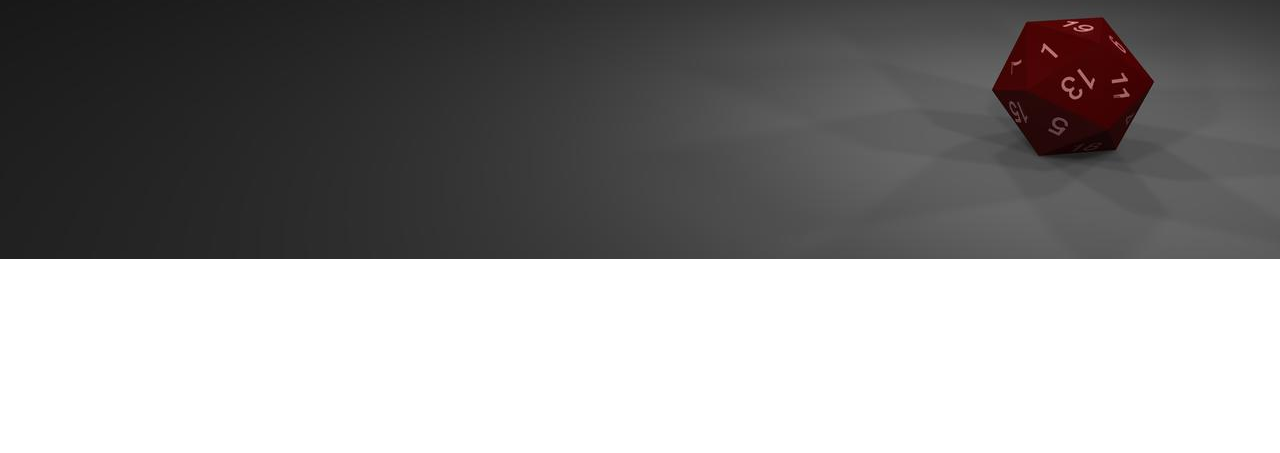
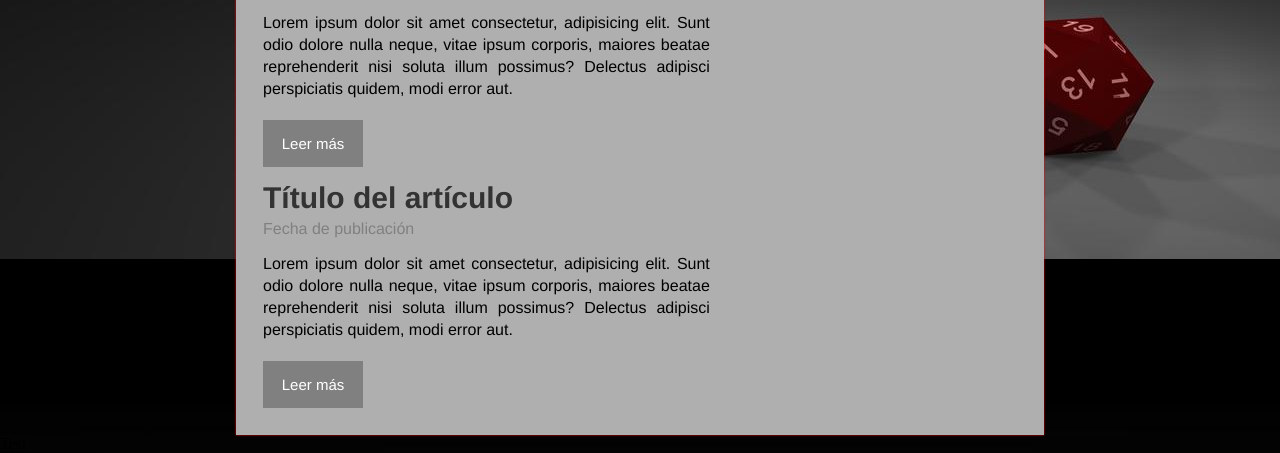
Before and after one commit to KageHitokiri/proyectoTiraIniciativa, a plain HTML site: page index.html in a window 1280 px wide. Shown: the part 541-994 px from the top of the page. Before the commit the page ends 800 px from the top, so only its background shows below. Drawn offline with Linux system fonts and the light colour scheme.

Commit message:
Maquetación de artículos v1.0

```diff
--- a/css/style.css
+++ b/css/style.css
@@ -48,7 +48,7 @@ body{
 #navMenu ul li{
     display:inline-block;
     height: 46px;
-    transition: all 300ms;
+    transition: all 1500ms;
 }
 
 #navMenu ul li:hover{
@@ -59,10 +59,47 @@ body{
     display:block;
     color: white;
     text-decoration: none;
-    padding: 0px 30px;
+    padding-left: 30px;
+    padding-right: 30px;
     border-right: 1px solid red;
 }
+#posts{
+
+    width: 60%;
+    float: left;
+    font-family: Helvetica, Arial, sans-serif;
+}
 /*Clases*/
+.post{
+    padding: 7px;
+}
+.post h3{
+    font-size: 30px;
+    color: #333;
+}
+.post .article__date{
+    display:block;
+    color: gray;
+    margin-top: 5px;
+}
+.post p{
+    margin-top: 15px;
+    margin-bottom: 20px;
+    line-height: 22px;
+    text-align: justify;
+}
+.readMoreButton{
+    display: block;
+    float: auto;
+    font-size: 15px;
+    text-align: center;
+    width: 70px;
+    padding: 15px;
+    background: #808080;
+    color: white;
+    text-decoration: none;
+    margin-top: 10px;
+}
 .clearDiv{
     float:none;
     clear:both;
--- a/index.html
+++ b/index.html
@@ -34,13 +34,36 @@
                 <div id="posts">
                     <article class="post">
                         <h3>Título del artículo</h3>
-                        <p class="article__date">Fecha de publicación</p>
+                        <span class="article__date">Fecha de publicación</span>
                         <p class="article__text">Lorem ipsum dolor sit amet consectetur, adipisicing elit. Sunt odio dolore nulla neque, vitae ipsum corporis, maiores beatae reprehenderit nisi soluta illum possimus? Delectus adipisci perspiciatis quidem, modi error aut.</p>
+                        <a href='#' class="readMoreButton">Leer más</a>
                     </article>
+                    <article class="post">
+                        <h3>Título del artículo</h3>
+                        <span class="article__date">Fecha de publicación</span>
+                        <p class="article__text">Lorem ipsum dolor sit amet consectetur, adipisicing elit. Sunt odio dolore nulla neque, vitae ipsum corporis, maiores beatae reprehenderit nisi soluta illum possimus? Delectus adipisci perspiciatis quidem, modi error aut.</p>
+                        <a href='#' class="readMoreButton">Leer más</a>
+                    </article>
+                    <article class="post">
+                        <h3>Título del artículo</h3>
+                        <span class="article__date">Fecha de publicación</span>
+                        <p class="article__text">Lorem ipsum dolor sit amet consectetur, adipisicing elit. Sunt odio dolore nulla neque, vitae ipsum corporis, maiores beatae reprehenderit nisi soluta illum possimus? Delectus adipisci perspiciatis quidem, modi error aut.</p>
+                        <a href='#' class="readMoreButton">Leer más</a>
+                    </article>
+                    <!-- Plantilla
+                    <article class="post">
+                        <h3></h3>
+                        <span class="article__date"></span>
+                        <p class="article__text"></p>
+                        <a href='#' class="readMoreButton">Leer más</a>
+                    </article>
+                    -->
                 </div>
                 <sidebar id="sidebar">
 
                 </sidebar>
+
+                <div class="clearDiv"></div>
             </section>
         </section>
         <footer>
```
